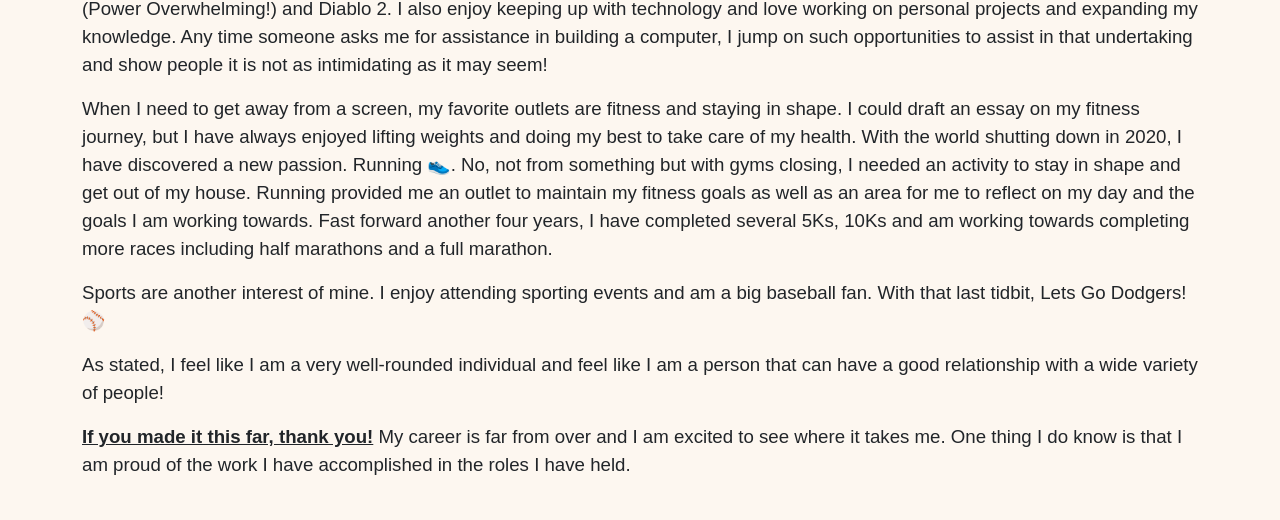
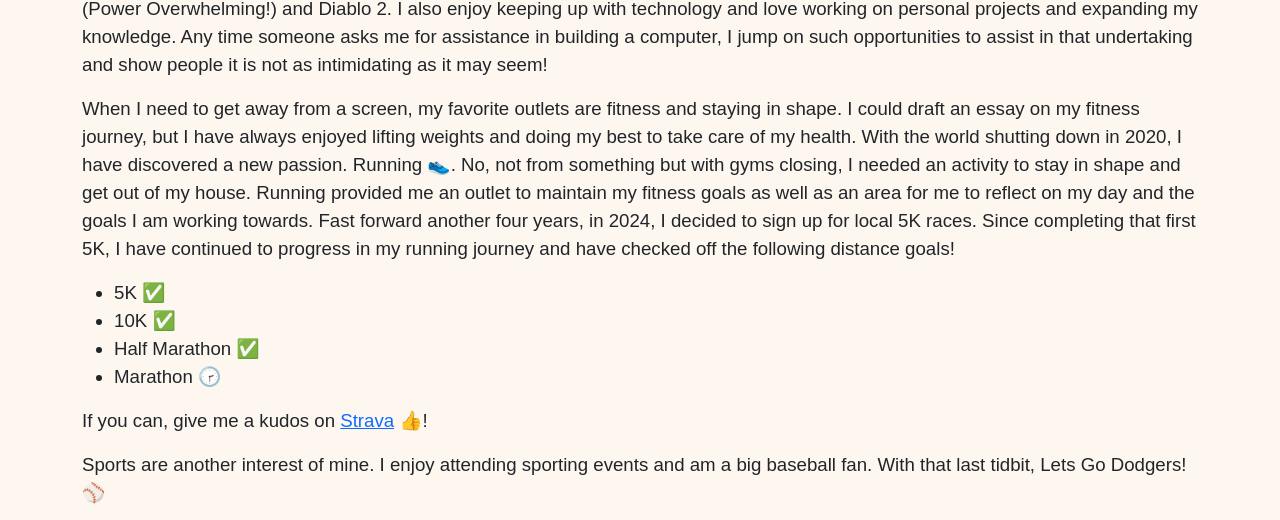
Before and after one commit to briansalazar-tech/CloudResumeChallenge, a plain HTML site: page pages/about.html in a window 1280 px wide. Shown: the part 4697-5217 px from the top of the page. Drawn offline with nearby package versions, Linux system fonts and the light colour scheme.

Commit message:
Edit 5-9 section of page to include running goals and distances

```diff
--- a/pages/about.html
+++ b/pages/about.html
@@ -136,7 +136,14 @@
       <h2>5 to 9 (Fun Facts About Me):</h2>
       <p>Besides my professional and technical experience, I consider myself a well-rounded individual with many hobbies and interests! This might lead to my ability to mesh with different personalities and teams!</p>
       <p><span class="bolder-underline">Technology is my passion!</span> Outside of work, like most in this profession, I enjoy video games. My all-time favorites being StarCraft (Power Overwhelming!) and Diablo 2. I also enjoy keeping up with technology and love working on personal projects and expanding my knowledge. Any time someone asks me for assistance in building a computer, I jump on such opportunities to assist in that undertaking and show people it is not as intimidating as it may seem!</p>
-      <p>When I need to get away from a screen, my favorite outlets are fitness and staying in shape. I could draft an essay on my fitness journey, but I have always enjoyed lifting weights and doing my best to take care of my health. With the world shutting down in 2020, I have discovered a new passion. Running 👟. No, not from something but with gyms closing, I needed an activity to stay in shape and get out of my house. Running provided me an outlet to maintain my fitness goals as well as an area for me to reflect on my day and the goals I am working towards. Fast forward another four years, I have completed several 5Ks, 10Ks and am working towards completing more races including half marathons and a full marathon.</p>
+      <p>When I need to get away from a screen, my favorite outlets are fitness and staying in shape. I could draft an essay on my fitness journey, but I have always enjoyed lifting weights and doing my best to take care of my health. With the world shutting down in 2020, I have discovered a new passion. Running 👟. No, not from something but with gyms closing, I needed an activity to stay in shape and get out of my house. Running provided me an outlet to maintain my fitness goals as well as an area for me to reflect on my day and the goals I am working towards. Fast forward another four years, in 2024, I decided to sign up for local 5K races. Since completing that first 5K, I have continued to progress in my running journey and have checked off the following distance goals!</p>
+      <ul>
+        <li>5K ✅</li>
+        <li>10K ✅</li>
+        <li>Half Marathon ✅</li>
+        <li>Marathon 🕝</li>
+      </ul>
+      <p>If you can, give me a kudos on <a href="https://www.strava.com/athletes/133918317">Strava</a> 👍!</p>
       <p>Sports are another interest of mine. I enjoy attending sporting events and am a big baseball fan. With that last tidbit, Lets Go Dodgers! ⚾</p>
       <p>As stated, I feel like I am a very well-rounded individual and feel like I am a person that can have a good relationship with a wide variety of people!</p>
       <p><span class="bolder-underline">If you made it this far, thank you!</span> My career is far from over and I am excited to see where it takes me. One thing I do know is that I am proud of the work I have accomplished in the roles I have held.</p>
```
